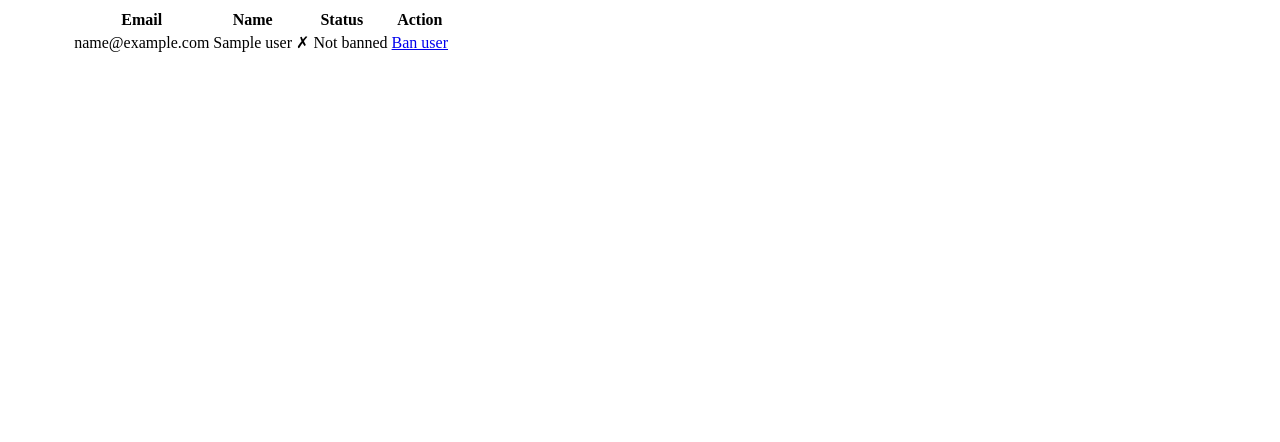
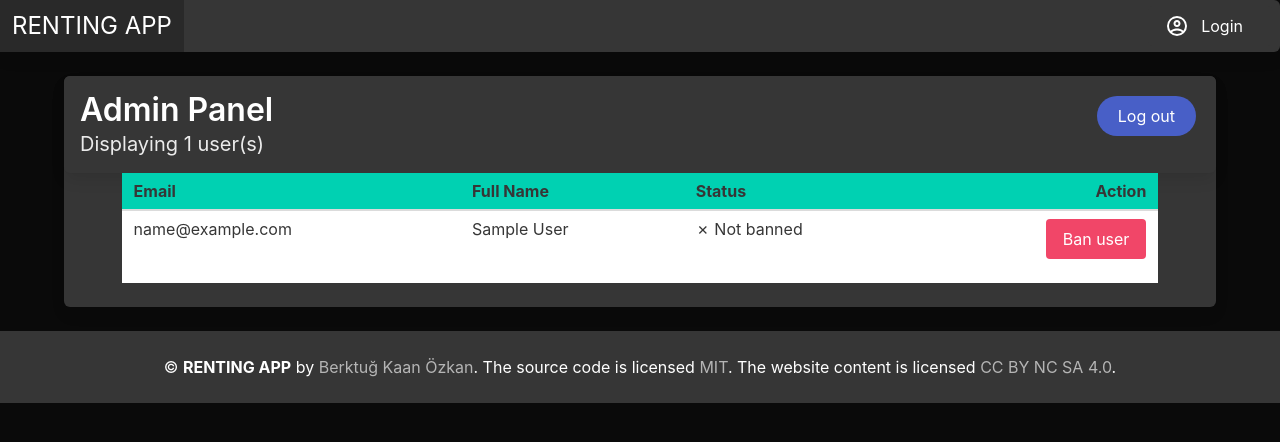
Before and after one commit to spaceymonk/demo-renting-app-website, a Flask app: template templates/admin.html in a window 1280 px wide. Shown: the top 442 px of the page. Run offline with Flask 2, Linux system fonts and the light colour scheme; the template is opened without the code that fills it: most values are stand-ins (such as "Sample title", 1, 10 or a date in 2020); some libraries are stand-ins or nearby versions.

Commit message:
placehodlers for functions created, login operation finished

```diff
--- a/server.py
+++ b/server.py
@@ -25,4 +25,11 @@ if __name__ == '__main__':
     app.secret_key = settings.SECRET_KEY
     app.add_url_rule("/", view_func=views.home_page, methods=["GET", "POST"])
     app.add_url_rule("/login", view_func=views.login_page, methods=["GET", "POST"])
+    app.add_url_rule("/signup", view_func=views.signup_page, methods=["GET", "POST"])
+    app.add_url_rule("/logout", view_func=views.logout_page, methods=["GET"])
+    app.add_url_rule("/my-profile", view_func=views.my_profile_page, methods=["GET", "POST"])
+    app.add_url_rule("/settings", view_func=views.settings_page, methods=["POST"])
+    app.add_url_rule("/add-product", view_func=views.add_product_page, methods=["POST"])
+    app.add_url_rule("/remove-product", view_func=views.remove_product_page, methods=["POST"])
+    app.add_url_rule("/toggle-ban", view_func=views.toggle_ban_page, methods=["POST"])
     app.run(host='0.0.0.0', port=settings.PORT, debug=settings.DEBUG)
--- a/templates/admin.html
+++ b/templates/admin.html
@@ -5,13 +5,36 @@
         - is_banned
 -->
 
+{% extends "layout.html" %}
+{% block content %}
+
+<section class="container box p-0 hero is-dark mb-5">
+
+
+    <div class="hero-body box has-background-dark has-shadow columns m-0 p-1">
+
+        <div class="column">
+            <h1 class="title">
+                Admin Panel
+            </h1>
+            <h2 class="subtitle">
+                Displaying {{length}} user(s)
+            </h2>
+        </div>
+        <div class="column ">
+            <div class="is-flex is-justify-content-flex-end">
+                <div class="m-1"><a href="/logout" class="button is-link is-rounded">Log out</a></div>
+            </div>
+        </div>
+    </div>
+
     <div class="pb-5" style="width: 90%; margin: auto;">
         <div class="table-container">
             <table class="table is-hoverable is-fullwidth is-striped is-scrollable">
                 <thead>
                     <tr class="has-background-primary has-text-white">
                         <th>Email</th>
-                    <th>Name</th>
+                        <th>Full Name</th>
                         <th>Status</th>
                         <th class="has-text-right">Action</th>
                     </tr>
@@ -21,16 +44,22 @@
                     {% for user in users %}
                     <tr>
                         <td>{{user.email}}</td>
-                    <td>{{user.name}}</td>
+                        <td>{{user.real_name.first_name}}&nbsp;{{user.real_name.last_name}}</td>
                         {% if user.is_banned %}
                         <td><span>&#10004;</span> Banned</td>
                         <td class="has-text-right">
-                        <a href="/my-profile?remove_ban={{user.email}}" class="button is-success">Remove ban</a>
+                            <form action="/toggle-ban" method="POST">
+                                <input type="hidden" name="id" value="{{user.email}}">
+                                <button type="submit" class="button is-success">Remove ban</button>
+                            </form>
                         </td>
                         {% else %}
                         <td><span>&#10007;</span> Not banned</td>
                         <td class="has-text-right">
-                        <a href="/my-profile?ban={{user.email}}" class="button is-danger">Ban user</a>
+                            <form action="/toggle-ban" method="POST">
+                                <input type="hidden" name="id" value="{{user.email}}">
+                                <button type="submit" class="button is-danger">Ban user</button>
+                            </form>
                         </td>
                         {% endif %}
                     </tr>
@@ -40,3 +69,6 @@
             </table>
         </div>
     </div>
+</section>
+
+{% endblock %}
--- a/templates/settings.html
+++ b/templates/settings.html
@@ -8,7 +8,7 @@
 
 <h4 class="subtitle has-text-centered">Change Information</h4>
 
-<form action="/my-profile" id="update-form">
+<form action="/settings" method="POST" id="update-form">
 
     <!-- password -->
     <div class="field">
--- a/templates/signup.html
+++ b/templates/signup.html
@@ -6,7 +6,7 @@
     <div class="hero-body has-text-centered is-justify-content-center">
         <div class="login has-background-white-bis p-5" style="border-radius: 5%;">
             <h2 class="title"><strong>RENTING APP</strong></h2>
-            <form action="/signup" id="signup-form">
+            <form action="" method="POST" id="signup-form">
 
                 <!-- email -->
                 <div class="field">
--- a/user.py
+++ b/user.py
@@ -3,11 +3,12 @@ from flask import current_app
 
 class User():
 
-    def __init__(self, email, password, authenticated, banned):
+    def __init__(self, email, password, authenticated, banned, admin):
         self.email = email
         self.passphrase = password
         self.authenticated = authenticated
         self.banned = banned
+        self.admin = admin
 
     def get_id(self):
         return self.email
@@ -20,3 +21,6 @@ class User():
 
     def is_anonymous(self):
         return False
+
+    def is_admin(self):
+        return self.admin
```
Also changed, not shown: database.py (+29 -2 lines), templates/my-profile.html (+7 -18 lines), templates/products.html (+5 -2 lines), views.py (+41 -2 lines). Lines whose indentation alone changed are shown as unchanged.
